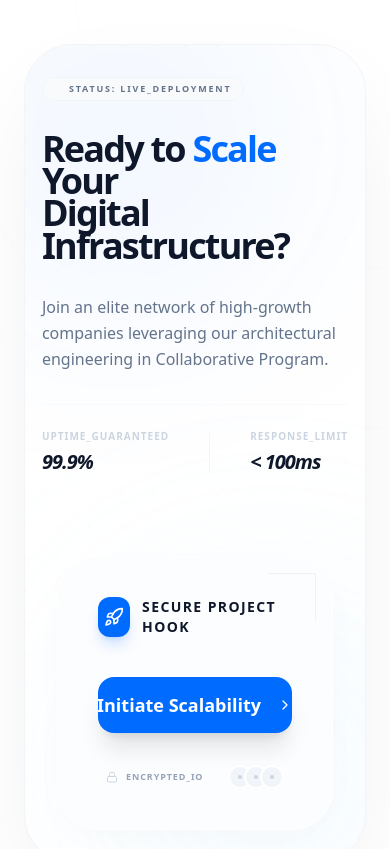
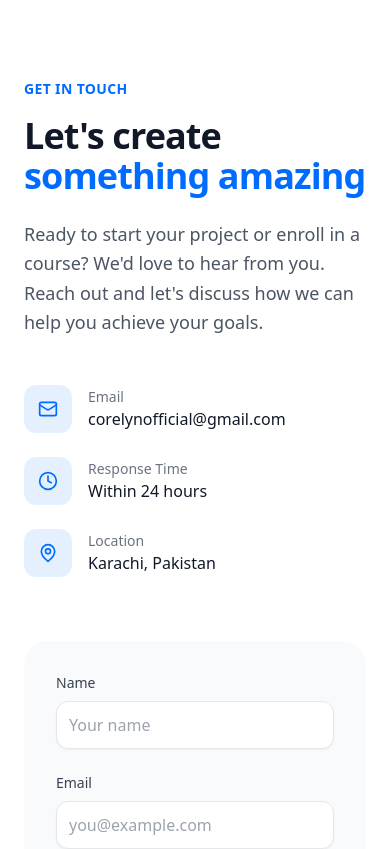
Before and after one commit to Aashra55/Corelyn, a Next.js app: page /services/collaborative-program in a window 390 px wide. Shown: the part 8440-9289 px from the top of the page. Built offline with nearby package versions, Linux system fonts and the light colour scheme.

Commit message:
Update ServiceTemplate.jsx

```diff
--- a/Components/ServiceTemplate.jsx
+++ b/Components/ServiceTemplate.jsx
@@ -607,116 +607,6 @@ export default function ServiceTemplate({ data }) {
                 </div>
             </section>
 
-            {/* 7. Final Conversion Section (REDESIGNED) */}
-            <section className="py-24 md:py-40 bg-white px-6 lg:px-8 overflow-hidden relative">
-                {/* 1. Global Geometric Blueprint Overlay */}
-                <div className="absolute inset-0 pointer-events-none overflow-hidden">
-                    <svg className="absolute top-0 right-0 w-[800px] h-[800px] text-slate-100/40" viewBox="0 0 100 100">
-                        <circle cx="100" cy="0" r="40" fill="none" stroke="currentColor" strokeWidth="0.1" />
-                        <circle cx="100" cy="0" r="60" fill="none" stroke="currentColor" strokeWidth="0.1" />
-                        <line x1="100" y1="0" x2="0" y2="100" stroke="currentColor" strokeWidth="0.05" strokeDasharray="1,1" />
-                    </svg>
-                </div>
-
-                <div className="max-w-7xl mx-auto relative">
-                    {/* 2. THE VAULT: Floating Glassmorphic Command Center */}
-                    <motion.div
-                        initial={{ opacity: 0, y: 40 }}
-                        whileInView={{ opacity: 1, y: 0 }}
-                        viewport={{ once: true }}
-                        className="relative rounded-[3rem] md:rounded-[4rem] bg-white p-8 md:p-20 overflow-hidden shadow-[0_40px_100px_-20px_rgba(0,0,0,0.08)] border border-gray-100"
-                    >
-                        {/* Dynamic Core Pulse Glow */}
-                        <div className="absolute -top-24 -left-24 w-96 h-96 bg-[#006cff]/10 rounded-full blur-[100px] opacity-60 animate-pulse" />
-                        <div className="absolute -bottom-24 -right-24 w-96 h-96 bg-sky-200/20 rounded-full blur-[100px] opacity-60" />
-
-                        {/* Blueprint Dot Matrix */}
-                        <div className="absolute inset-0 opacity-[0.4] pointer-events-none">
-                            <div className="w-full h-full" style={{ backgroundImage: 'radial-gradient(circle at 1px 1px, rgba(15,23,42,0.04) 1px, transparent 0)', backgroundSize: '32px 32px' }} />
-                        </div>
-
-                        <div className="relative z-10 flex flex-col lg:flex-row items-center gap-20">
-                            {/* Left: Intelligence Block */}
-                            <div className="lg:w-7/12 space-y-8">
-                                <div className="flex items-center gap-4">
-                                    <div className="px-3 py-1 rounded-full bg-slate-50 border border-slate-100 flex items-center gap-2">
-                                        <div className="w-1.5 h-1.5 rounded-full bg-[#006cff] animate-ping" />
-                                        <span className="text-[9px] font-black text-slate-500 tracking-[0.2em] uppercase">Status: Live_Deployment</span>
-                                    </div>
-                                    <div className="h-px w-20 bg-slate-100 hidden md:block" />
-                                </div>
-
-                                <h2 className="text-4xl md:text-6xl font-bold text-slate-900 tracking-tighter leading-[0.9]">
-                                    Ready to <span className="text-[#006cff]">Scale</span> Your <br />
-                                    Digital Infrastructure?
-                                </h2>
-
-                                <p className="text-base md:text-lg text-slate-500 max-w-lg font-medium leading-relaxed">
-                                    Join an elite network of high-growth companies leveraging our architectural engineering in {title}.
-                                </p>
-
-                                {/* Mini Technical Feed */}
-                                <div className="pt-6 border-t border-slate-50 flex items-center gap-10">
-                                    <div className="space-y-1">
-                                        <div className="text-[10px] font-black text-slate-300 uppercase tracking-widest">Uptime_Guaranteed</div>
-                                        <div className="text-xl font-bold text-slate-900 tracking-tighter italic">99.9%</div>
-                                    </div>
-                                    <div className="w-px h-10 bg-slate-100" />
-                                    <div className="space-y-1">
-                                        <div className="text-[10px] font-black text-slate-300 uppercase tracking-widest">Response_Limit</div>
-                                        <div className="text-xl font-bold text-slate-900 tracking-tighter italic">&lt; 100ms</div>
-                                    </div>
-                                </div>
-                            </div>
-
-                            {/* Right: The High-Finish Execution Box */}
-                            <div className="lg:w-5/12 w-full">
-                                <div className="group relative">
-                                    {/* Ornamental Border Glows */}
-                                    <div className="absolute -inset-0.5 bg-gradient-to-r from-[#006cff]/20 to-sky-400/20 rounded-[2.5rem] blur-sm opacity-0 group-hover:opacity-100 transition duration-500" />
-
-                                    <div className="relative p-10 md:p-12 rounded-[2.5rem] bg-[#fcfdfe] border border-white shadow-[0_10px_40px_-10px_rgba(0,0,0,0.03)] overflow-hidden">
-                                        {/* Technical Corner Accents */}
-                                        <div className="absolute top-0 right-0 w-20 h-20 pointer-events-none opacity-[0.05]">
-                                            <div className="absolute top-4 right-4 w-12 h-12 border-t border-r border-slate-900" />
-                                        </div>
-
-                                        <div className="flex items-center gap-3 mb-10">
-                                            <div className="w-10 h-10 rounded-xl bg-[#006cff] flex items-center justify-center shadow-lg shadow-[#006cff]/20">
-                                                <Rocket className="w-5 h-5 text-white" />
-                                            </div>
-                                            <h3 className="text-slate-900 text-sm font-black uppercase tracking-[0.1em]">Secure Project Hook</h3>
-                                        </div>
-
-                                        <Button
-                                            onClick={scrollToContact}
-                                            className="w-full h-14 rounded-2xl bg-[#006cff] text-white hover:bg-slate-900 font-bold text-lg shadow-xl transition-all duration-300 group-hover:scale-[1.01]"
-                                        >
-                                            Initiate Scalability
-                                            <ChevronRight className="ml-2 w-5 h-5" />
-                                        </Button>
-
-                                        <div className="mt-8 flex justify-between items-center px-2">
-                                            <div className="flex items-center gap-2">
-                                                <Lock className="w-3 h-3 text-slate-300" />
-                                                <span className="text-[9px] font-bold text-slate-400 uppercase tracking-widest">Encrypted_IO</span>
-                                            </div>
-                                            <div className="flex -space-x-2">
-                                                {[...Array(3)].map((_, i) => (
-                                                    <div key={i} className="w-6 h-6 rounded-full border-2 border-white bg-slate-100 flex items-center justify-center">
-                                                        <div className="w-1 h-1 rounded-full bg-slate-300" />
-                                                    </div>
-                                                ))}
-                                            </div>
-                                        </div>
-                                    </div>
-                                </div>
-                            </div>
-                        </div>
-                    </motion.div>
-                </div>
-            </section>
-
             <ContactSection />
         </div >
     );
```
